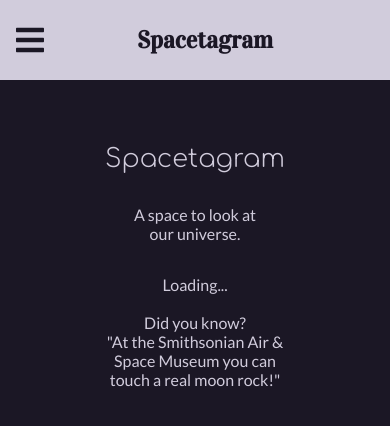
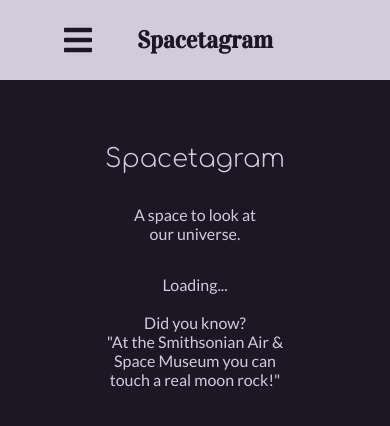
Before and after one commit to JoumanaLaude/spacetagram, a React (Create React App) app: page / in a window 390 px wide. Shown: the top 426 px of the page. Built offline with nearby package versions, Linux system fonts and the light colour scheme; no server answers.

Commit message:
resp navbar styles

```diff
--- a/src/App.css
+++ b/src/App.css
@@ -72,6 +72,7 @@
 
 .today {
   max-width: 80%;
+  border-radius: 15px;
 }
 
 @media only screen and (max-width: 1000px) {
@@ -102,10 +103,11 @@
     flex-direction: column;
     padding-left: 1.4rem;
     padding-bottom: 2rem;
+    text-align: left;
   }
-  .menu-bars {
+  .menu-bars, .menu-exit {
     position: absolute;
-    left: 4.2rem;
+    left: 4rem;
   }
   .video {
     max-width: 100%;
@@ -117,8 +119,3 @@
     display: none;
   }
 }
-@media (max-width: 400px) {
-  .menu-bars {
-    left: 1rem;
-  }
-}
--- a/src/components/Navbar.js
+++ b/src/components/Navbar.js
@@ -18,9 +18,11 @@
             <nav className={isOpen ? 'nav-menu active' : 'nav-menu'}>
                 <ul className="nav-links">
                     <NavItem>
-                        <Link to='#' className="menu-exit">
-                            <FontAwesomeIcon icon={faTimes} onClick={showMenu} className="fa-2x" />
-                        </Link>
+                        <MenuClose>
+                            <Link to='#'>
+                                <FontAwesomeIcon icon={faTimes} onClick={showMenu} className="menu-exit fa-2x" />
+                            </Link>
+                        </MenuClose>
                     </NavItem>
                     <NavItem><Link to="/"><FontAwesomeIcon icon={faSatellite} /> Today</Link></NavItem>
                     <NavItem><Link to="/browse"><FontAwesomeIcon icon={faMeteor} /> Past</Link></NavItem>
@@ -44,13 +46,16 @@
 const NavItem = styled.li`
     font-size: 1.2rem;
 
-    @media only screen and (max-width: 769px) {
-        padding: 1rem;
+    @media only screen and (max-width: 700px) {
+        padding: 1.2rem .2rem;
     }
-    @media only screen and (min-width: 770px) {
-        text-decoration: none;
+    @media only screen and (min-width: 701px) {
         padding: 2rem;
     }
+`;
+
+const MenuClose = styled.div`
+    padding-bottom: 2rem;
 `;
 
 const Title = styled.h2`
```
